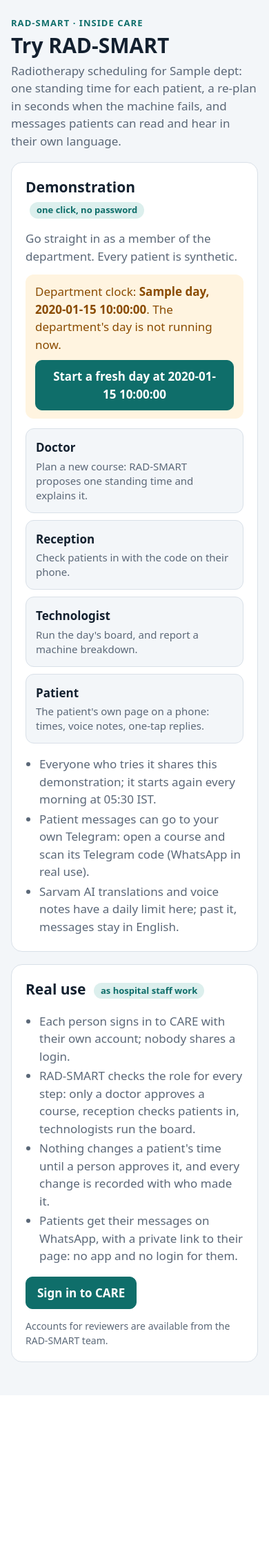
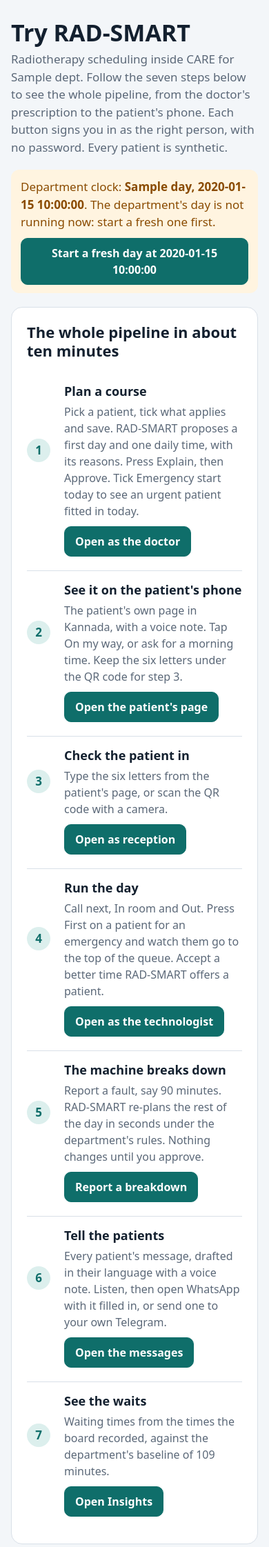
Before and after one commit to psraghothamrao8/RAD-SMART, a Python web app: template app/care_radsmart/care_radsmart/templates/care_radsmart/try.html in a window 390 px wide. Shown: the top 2243 px of the page at 69% size. Before the commit the page ends 1975 px from the top, so only its background shows below. Run offline with Jinja, Linux system fonts and the light colour scheme; the template is opened without the code that fills it: most values are stand-ins (such as "Sample title", 1, 10 or a date in 2020).

Commit message:
Turn the demonstration's front door into a guided tour of the whole pipeline
/try/ now walks a visitor through seven steps: plan a course, the patient's
phone, check-in, the day board, a breakdown, the messages and Insights. Each
step's button signs in as the right role and opens the right page (?to=, only
RAD-SMART's own pages). For reviewers who would rather use CARE's sign-in, the
demonstration accounts share one published password (DEMO_PASSWORD, set again
by the daily job); every other user keeps a random one.

The website leads with the same tour, with direct links, and the sign-in
details. A script captures the live demonstration's screens for the documents.

Co-Authored-By: Claude Opus 5.5 <noreply@anthropic.com>

```diff
--- a/app/care_radsmart/care_radsmart/management/commands/radsmart_demo.py
+++ b/app/care_radsmart/care_radsmart/management/commands/radsmart_demo.py
@@ -11,6 +11,7 @@ from django.core.management.base import BaseCommand, CommandError
 from care.facility.models import Facility
 
 from care_radsmart.demo import seed, set_shift
+from care_radsmart.tryout import set_demo_passwords
 from care_radsmart.viewsets import clock
 
 
@@ -35,4 +36,5 @@ class Command(BaseCommand):
             h, m = opts["time"].split(":")
             now = int(h) * 60 + int(m)
         out = seed(facility, user, census=opts["census"], today=day, now=now)
+        out["demo_logins"] = set_demo_passwords()
         self.stdout.write(self.style.SUCCESS(str(out)))
--- a/app/care_radsmart/care_radsmart/settings.py
+++ b/app/care_radsmart/care_radsmart/settings.py
@@ -104,6 +104,9 @@ DEFAULTS = {
     # and the account each role enters as, "role:username" pairs.
     "RADSMART_DEMO_FACILITY": "",
     "RADSMART_DEMO_USERS": "doctor:care-doctor,reception:care-staff,technologist:care-staff",
+    # One password for those accounts, shown on /try/ for anyone who would rather sign in at
+    # CARE's own page; set again on every fresh demonstration day. Empty: none is shown or set.
+    "RADSMART_DEMO_PASSWORD": "",
     # Machines created for a facility the first time RAD-SMART is opened there:
     # "CODE:Label" pairs, comma separated. Codes match the engine's machine names.
     "RADSMART_MACHINES": "VERSA:Versa HD",
--- a/app/care_radsmart/care_radsmart/templates/care_radsmart/try.html
+++ b/app/care_radsmart/care_radsmart/templates/care_radsmart/try.html
@@ -8,83 +8,143 @@
 <title>Try RAD-SMART</title>
 <style>
   :root { --ink:#13202f; --muted:#5b6878; --line:#d9e0e8; --bg:#f3f6f9; --card:#fff; --brand:#0f6e6a; --brand-ink:#fff; --brand-soft:#dcefed;
-          --warn-bg:#fff4e0; --warn:#8a4b00; }
+          --warn-bg:#fff4e0; --warn:#8a4b00; --code-bg:#eef2f6; }
   @media (prefers-color-scheme: dark) {
     :root { --ink:#e8eef4; --muted:#a3b0bf; --line:#2c3a4a; --bg:#0e1621; --card:#152131; --brand:#3fb8ad; --brand-ink:#06201e; --brand-soft:#1b3b3a;
-            --warn-bg:#3a2a10; --warn:#ffcf8a; }
+            --warn-bg:#3a2a10; --warn:#ffcf8a; --code-bg:#1d2b3c; }
   }
   * { box-sizing: border-box; }
+  html, body { overflow-x: clip; }
   body { margin:0; background:var(--bg); color:var(--ink); font: 17px/1.5 system-ui, -apple-system, "Segoe UI", sans-serif; }
-  main { max-width: 860px; margin: 0 auto; padding: 24px 16px 48px; display: grid; gap: 18px; }
-  .eyebrow { margin:0; font-size:13px; font-weight:700; letter-spacing:.08em; text-transform:uppercase; color:var(--brand); }
-  h1 { margin:4px 0 6px; font-size:30px; line-height:1.2; }
-  h2 { margin:0; font-size:21px; }
+  main { max-width: 880px; margin: 0 auto; padding: 28px 16px 56px; display: grid; gap: 20px; }
+  h1 { margin:0 0 6px; font-size:34px; line-height:1.15; }
+  h2 { margin:0; font-size:22px; line-height:1.25; }
+  h3 { margin:0; font-size:18px; }
   p { margin:0; }
   .lead { color:var(--muted); max-width:62ch; }
-  .card { background:var(--card); border:1px solid var(--line); border-radius:16px; padding:20px; display:grid; gap:14px; }
-  .tag { display:inline-block; font-size:13px; font-weight:600; padding:2px 10px; border-radius:999px; background:var(--brand-soft); color:var(--brand); margin-left:6px; vertical-align:middle; }
-  .roles { display:grid; grid-template-columns: repeat(auto-fit, minmax(180px, 1fr)); gap:10px; }
-  a.role { display:grid; gap:4px; padding:14px; border:1px solid var(--line); border-radius:12px; color:var(--ink); text-decoration:none; background:var(--bg); }
-  a.role:hover, a.role:focus-visible { border-color:var(--brand); outline:none; box-shadow:0 0 0 3px var(--brand-soft); }
-  a.role b { font-size:17px; }
-  a.role span { color:var(--muted); font-size:15px; line-height:1.4; }
+  .card { background:var(--card); border:1px solid var(--line); border-radius:16px; padding:22px; display:grid; gap:14px; }
   .clock { display:flex; flex-wrap:wrap; align-items:center; gap:10px 16px; padding:12px 14px; border-radius:12px; background:var(--bg); }
   .clock .t { font-variant-numeric: tabular-nums; font-weight:700; }
   .warn { background:var(--warn-bg); color:var(--warn); }
-  button, a.btn { font:inherit; font-weight:600; padding:10px 16px; border-radius:10px; border:1px solid var(--brand); background:var(--brand); color:var(--brand-ink); cursor:pointer; text-decoration:none; display:inline-block; }
-  button.ghost { background:transparent; color:var(--brand); }
+  ol.tour { list-style:none; margin:0; padding:0; display:grid; gap:0; counter-reset: step; }
+  ol.tour li { counter-increment: step; display:grid; grid-template-columns: 40px minmax(0, 1fr) auto; gap:4px 14px; align-items:center;
+               padding:14px 0; border-top:1px solid var(--line); }
+  ol.tour li:first-child { border-top:0; }
+  ol.tour li::before { content: counter(step); grid-row: span 2; width:34px; height:34px; border-radius:50%; display:grid; place-items:center;
+                       background:var(--brand-soft); color:var(--brand); font-weight:700; }
+  ol.tour h3 { grid-column:2; }
+  ol.tour p { grid-column:2; color:var(--muted); font-size:16px; }
+  ol.tour a.btn { grid-column:3; grid-row:1 / span 2; white-space:nowrap; }
+  button, a.btn { font:inherit; font-size:16px; font-weight:600; padding:9px 15px; border-radius:10px; border:1px solid var(--brand); background:var(--brand); color:var(--brand-ink); cursor:pointer; text-decoration:none; display:inline-block; }
+  a.btn.ghost, button.ghost { background:transparent; color:var(--brand); }
   button:disabled { opacity:.55; cursor:default; }
+  a:focus-visible, button:focus-visible { outline:3px solid var(--brand); outline-offset:2px; }
+  .roles { display:flex; flex-wrap:wrap; gap:8px; }
+  table { border-collapse:collapse; width:100%; font-size:16px; }
+  th, td { text-align:left; padding:8px 10px 8px 0; border-top:1px solid var(--line); }
+  th { font-weight:600; color:var(--muted); }
+  code { font: 600 16px ui-monospace, "Cascadia Mono", Consolas, monospace; background:var(--code-bg); padding:2px 7px; border-radius:6px; }
   ul { margin:0; padding-left:20px; color:var(--muted); }
   li { margin:3px 0; }
-  .small { font-size:14px; color:var(--muted); }
+  .small { font-size:15px; color:var(--muted); }
   form { margin:0; }
+  @media (max-width: 620px) {
+    ol.tour li { grid-template-columns: 40px minmax(0, 1fr); }
+    ol.tour a.btn { grid-column:2; grid-row:auto; justify-self:start; margin-top:6px; }
+  }
 </style>
 </head>
 <body>
 <main>
   <header>
-    <p class="eyebrow">RAD-SMART · inside CARE</p>
     <h1>Try RAD-SMART</h1>
-    <p class="lead">Radiotherapy scheduling for {{ dept }}: one standing time for each patient, a re-plan in seconds when the machine fails, and messages patients can read and hear in their own language.</p>
+    <p class="lead">Radiotherapy scheduling inside CARE for {{ dept }}. Follow the seven steps below to see the whole pipeline, from the doctor's prescription to the patient's phone. Each button signs you in as the right person, with no password. Every patient is synthetic.</p>
   </header>
 
-  <section class="card" aria-labelledby="demo">
-    <h2 id="demo">Demonstration <span class="tag">one click, no password</span></h2>
-    <p class="lead">Go straight in as a member of the department. Every patient is synthetic.</p>
   <div class="clock {% if not under_way %}warn{% endif %}">
     <span>Department clock: <span class="t">{{ day }}, {{ now }}</span>.
       {% if busy %}A fresh day is being prepared: this page refreshes itself (about a minute).
       {% elif under_way %}The day is under way.
-        {% else %}The department's day is not running now.{% endif %}</span>
+      {% else %}The department's day is not running now: start a fresh one first.{% endif %}</span>
     {% if not busy %}
     <form method="post" action="restart/">
       <button class="{% if under_way %}ghost{% endif %}" {% if recent %}disabled title="A fresh day was started a few minutes ago"{% endif %}>Start a fresh day at {{ fresh_at }}</button>
     </form>
     {% endif %}
   </div>
+
+  <section class="card" aria-labelledby="tour">
+    <h2 id="tour">The whole pipeline in about ten minutes</h2>
+    <ol class="tour">
+      <li>
+        <h3>Plan a course</h3>
+        <p>Pick a patient, tick what applies and save. RAD-SMART proposes a first day and one daily time, with its reasons. Press Explain, then Approve. Tick Emergency start today to see an urgent patient fitted in today.</p>
+        <a class="btn" href="doctor/?to=new">Open as the doctor</a>
+      </li>
+      <li>
+        <h3>See it on the patient's phone</h3>
+        <p>The patient's own page in Kannada, with a voice note. Tap On my way, or ask for a morning time. Keep the six letters under the QR code for step 3.</p>
+        <a class="btn" href="patient/">Open the patient's page</a>
+      </li>
+      <li>
+        <h3>Check the patient in</h3>
+        <p>Type the six letters from the patient's page, or scan the QR code with a camera.</p>
+        <a class="btn" href="reception/?to=checkin">Open as reception</a>
+      </li>
+      <li>
+        <h3>Run the day</h3>
+        <p>Call next, In room and Out. Press First on a patient for an emergency and watch them go to the top of the queue. Accept a better time RAD-SMART offers a patient.</p>
+        <a class="btn" href="technologist/?to=today">Open as the technologist</a>
+      </li>
+      <li>
+        <h3>The machine breaks down</h3>
+        <p>Report a fault, say 90 minutes. RAD-SMART re-plans the rest of the day in seconds under the department's rules. Nothing changes until you approve.</p>
+        <a class="btn" href="technologist/?to=breakdown">Report a breakdown</a>
+      </li>
+      <li>
+        <h3>Tell the patients</h3>
+        <p>Every patient's message, drafted in their language with a voice note. Listen, then open WhatsApp with it filled in{% if telegram %}, or send one to your own Telegram{% endif %}.</p>
+        <a class="btn" href="technologist/?to=messages">Open the messages</a>
+      </li>
+      <li>
+        <h3>See the waits</h3>
+        <p>Waiting times from the times the board recorded, against the department's baseline of 109 minutes.</p>
+        <a class="btn" href="doctor/?to=insights">Open Insights</a>
+      </li>
+    </ol>
+  </section>
+
+  <section class="card" aria-labelledby="signin">
+    <h2 id="signin">Or go in by role</h2>
     <div class="roles">
-      <a class="role" href="doctor/"><b>Doctor</b><span>Plan a new course: RAD-SMART proposes one standing time and explains it.</span></a>
-      <a class="role" href="reception/"><b>Reception</b><span>Check patients in with the code on their phone.</span></a>
-      <a class="role" href="technologist/"><b>Technologist</b><span>Run the day's board, and report a machine breakdown.</span></a>
-      <a class="role" href="patient/"><b>Patient</b><span>The patient's own page on a phone: times, voice notes, one-tap replies.</span></a>
+      <a class="btn ghost" href="doctor/">Doctor</a>
+      <a class="btn ghost" href="reception/">Reception</a>
+      <a class="btn ghost" href="technologist/">Technologist</a>
+      <a class="btn ghost" href="patient/">Patient's phone</a>
     </div>
+    {% if password %}
+    <p>Rather sign in at CARE's own page? Use one of these accounts, with the password <code>{{ password }}</code>.</p>
+    <table>
+      <tr><th scope="col">Role</th><th scope="col">Username</th></tr>
+      {% for roles, name in logins %}<tr><td>{{ roles }}</td><td><code>{{ name }}</code></td></tr>{% endfor %}
+    </table>
+    <p><a class="btn ghost" href="signin/">Sign in to CARE</a></p>
+    <p class="small">After signing in, choose the facility, then RAD-SMART.</p>
+    {% endif %}
     <ul>
-      <li>Everyone who tries it shares this demonstration; it starts again every morning at 05:30 IST.</li>
-      {% if telegram %}<li>Patient messages can go to your own Telegram: open a course and scan its Telegram code (WhatsApp in real use).</li>{% endif %}
-      <li>Sarvam AI translations and voice notes have a daily limit here; past it, messages stay in English.</li>
+      <li>Everyone who tries it shares this demonstration. It starts again every morning at 05:30 IST.</li>
+      <li>The server sleeps when nobody is using it, so the first page can take about 20 seconds.</li>
+      <li>Sarvam AI translations and voice notes have a daily limit here. Past it, messages stay in English.</li>
     </ul>
   </section>
 
   <section class="card" aria-labelledby="real">
-    <h2 id="real">Real use <span class="tag">as hospital staff work</span></h2>
+    <h2 id="real">In real use</h2>
     <ul>
-      <li>Each person signs in to CARE with their own account; nobody shares a login.</li>
-      <li>RAD-SMART checks the role for every step: only a doctor approves a course, reception checks patients in, technologists run the board.</li>
+      <li>Each person signs in to CARE with their own account, and RAD-SMART checks the role for every step: only a doctor approves a course.</li>
       <li>Nothing changes a patient's time until a person approves it, and every change is recorded with who made it.</li>
       <li>Patients get their messages on WhatsApp, with a private link to their page: no app and no login for them.</li>
     </ul>
-    <p><a class="btn" href="signin/">Sign in to CARE</a></p>
-    <p class="small">Accounts for reviewers are available from the RAD-SMART team.</p>
   </section>
 </main>
 </body>
```
Also changed, not shown: app/care_radsmart/care_radsmart/tests/test_tryout.py (+15 -0 lines), app/care_radsmart/care_radsmart/tryout.py (+31 -2 lines), deploy/HOSTING_GUIDE.md (+1 -0 lines), docs/index.html (+55 -30 lines), tools/demo-video/scripts/screens.mjs (added, +108 -0 lines), deploy/azure/README.md, 1 other file. Lines whose indentation alone changed are shown as unchanged.
